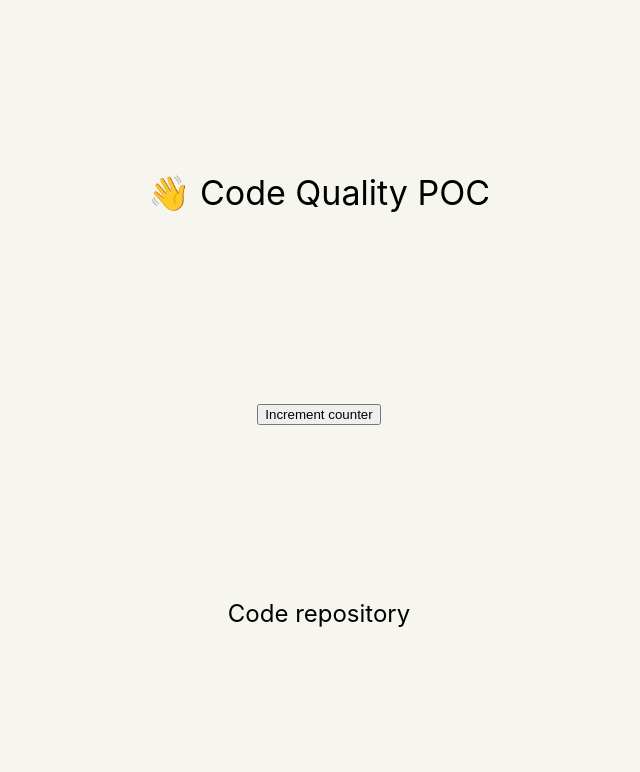
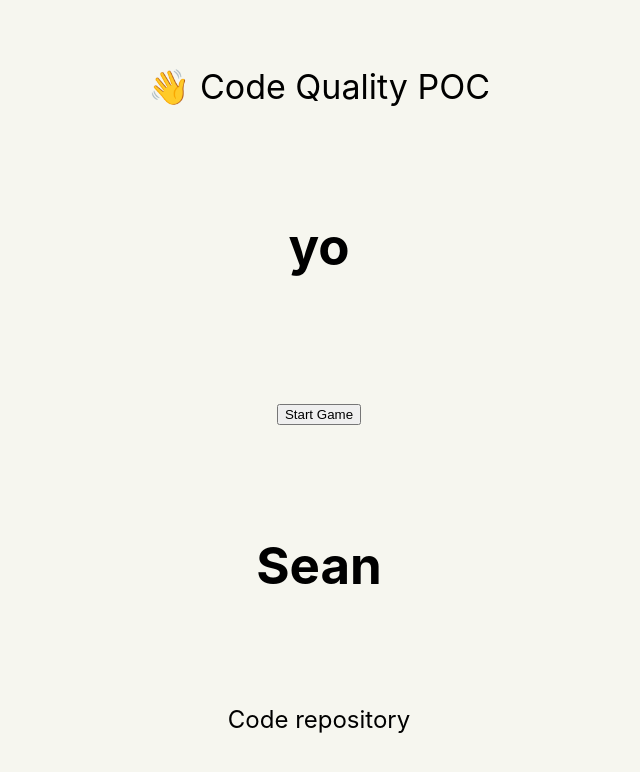
Before and after one commit to jonnyohjonnyo/codequality-poc, a React (Create React App) app: page / in a window 1280 px wide. Shown: the top 772 px of the page, without its empty margins (321-961 px from the left). Built offline with nearby package versions, Linux system fonts and the light colour scheme.

Commit message:
wire up redux to app

```diff
--- a/package.json
+++ b/package.json
@@ -11,7 +11,8 @@
     "react-redux": "^7.2.0",
     "react-scripts": "3.4.1",
     "redux": "^4.0.5",
-    "redux-logger": "^3.0.6"
+    "redux-logger": "^3.0.6",
+    "reselect": "^4.0.0"
   },
   "scripts": {
     "start": "react-scripts start",
--- a/src/App.js
+++ b/src/App.js
@@ -1,22 +1,38 @@
 import React from 'react';
 import './App.css';
 
+import { useDispatch, useSelector } from 'react-redux'
+
+import Welcome from './components/Welcome';
+import Question from './components/Question';
+import Sean from './components/Sean';
+
 import ACTIONS from "./actions";
-import { useDispatch } from 'react-redux'
+
+import { WELCOME } from "./consts";
+
+import * as selectors from "./selectors";
 
 function App() {
-  const dispatch = useDispatch()
+  const dispatch = useDispatch();
+
+  const onScreen = useSelector(selectors.getOnScreen);
+
+  const MainContent = (onScreen === WELCOME) ? <Welcome /> : <Question />;
+
   return (
     <div className="App">
       <section className="App-body">
         <div>
           <span role="img" aria-label="waving hand">👋</span>&nbsp;Code Quality POC
         </div>
+        {MainContent}
         <div>
-          <button onClick={() => dispatch({ type: ACTIONS.Types.SELECT_ANSWER })}>
-            Increment counter
-      </button>
+          <button onClick={() => dispatch({ type: ACTIONS.Types.START_GAME })}>
+            Start Game
+          </button>
         </div>
+        <Sean />
         <div className="App-secondary">Code repository</div>
       </section>
     </div>
--- a/src/actions.js
+++ b/src/actions.js
@@ -1,5 +1,6 @@
 const Types = {
-    SELECT_ANSWER: "SELECT_ANSWER"
+    SELECT_ANSWER: "SELECT_ANSWER",
+    START_GAME: "START_GAME",
 };
 // actions
 const selectAnswer = answer => ({
--- /dev/null
+++ b/src/components/Question.js
@@ -0,0 +1,7 @@
+import React from 'react';
+
+const Component = () => (
+    <h1>no</h1>
+);
+
+export default Component;
--- /dev/null
+++ b/src/components/Sean.js
@@ -0,0 +1,7 @@
+import React from 'react';
+
+const Component = () => (
+    <h1>Sean</h1>
+);
+
+export default Component;
--- /dev/null
+++ b/src/components/Welcome.js
@@ -0,0 +1,7 @@
+import React from 'react';
+
+const Component = () => (
+    <h1>yo</h1>
+);
+
+export default Component;
--- /dev/null
+++ b/src/consts.js
@@ -0,0 +1,17 @@
+export const questions = {
+    QUESTION_1: {
+        text: 'What is your favorite color?',
+        answers: [
+            {
+                text: 'My favorite color is blue',
+                seansMoodChangesBy: 1,
+            },
+            {
+                text: 'My ffavorite color is red',
+                seansMoodChangesBy: -1,
+            }
+        ]
+    },
+};
+
+export const WELCOME = 'WELCOME';
--- a/src/reducer.js
+++ b/src/reducer.js
@@ -1,11 +1,21 @@
 import ACTIONS from "./actions";
 
+import { questions, WELCOME } from "./consts.js";
+
 const defaultState = {
-    items: []
+    questions,
+    seansMood: 0,
+    onScreen: WELCOME,
 };
 
 const todoReducer = (state = defaultState, action) => {
     switch (action.type) {
+        case ACTIONS.Types.START_GAME: {
+            return {
+                ...state,
+                onScreen: 'QUESTION_1',
+            };
+        }
         default:
             return state;
     }
--- /dev/null
+++ b/src/selectors.js
@@ -0,0 +1 @@
+export const getOnScreen = (state => state.onScreen);
```
Also changed, not shown: 1 other file (tests, documents, lock files or other folders).
